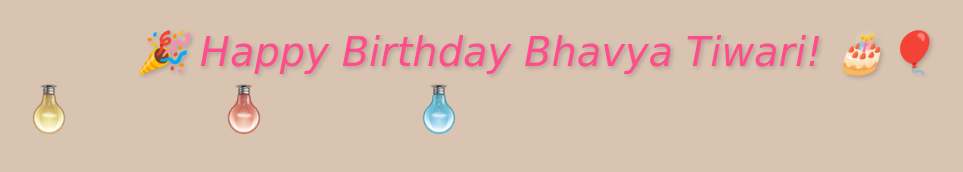
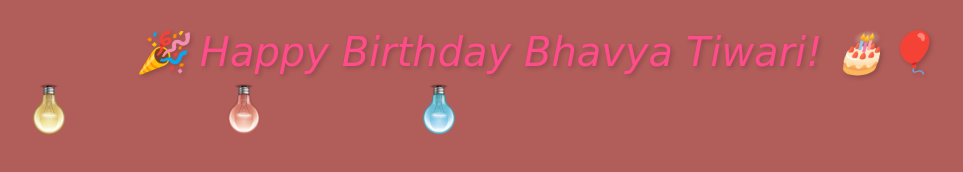
Before and after one commit to avrbt/Birthday-Wishes_, a website: page index.html in a window 1280 px wide. Both pictures are taken after a click on the button "TURN ON LIGHTS". Shown: the whole page, without its empty margins (104-1067 px from the left). Drawn offline with nearby package versions, Linux system fonts and the light colour scheme.

Commit message:
Update stylesheet.css

```diff
--- a/stylesheet.css
+++ b/stylesheet.css
@@ -12,7 +12,7 @@ body {
 	display: none;
 }
 .peach {
-	background-color: #FFDAB9;
+	background-color: #b8211c;
 
 }
 .peach-after {
```
